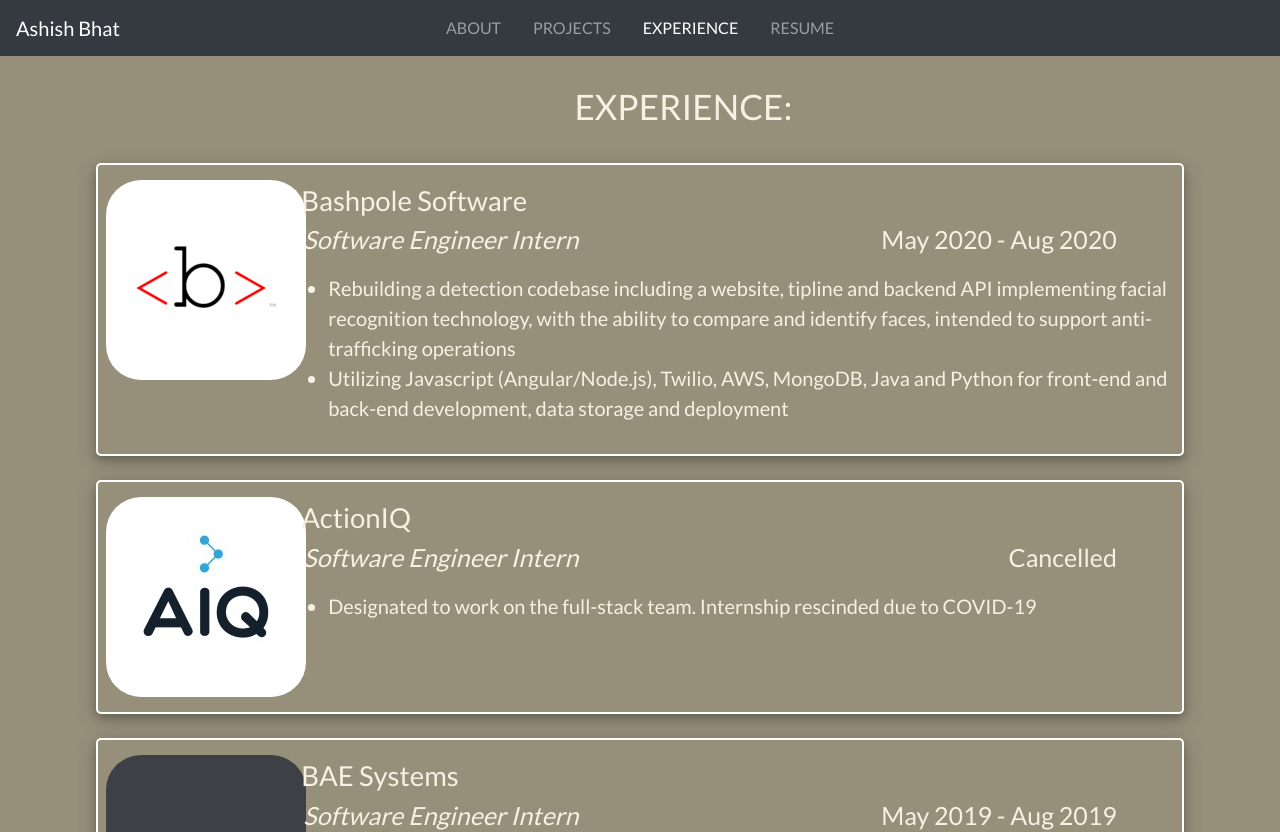
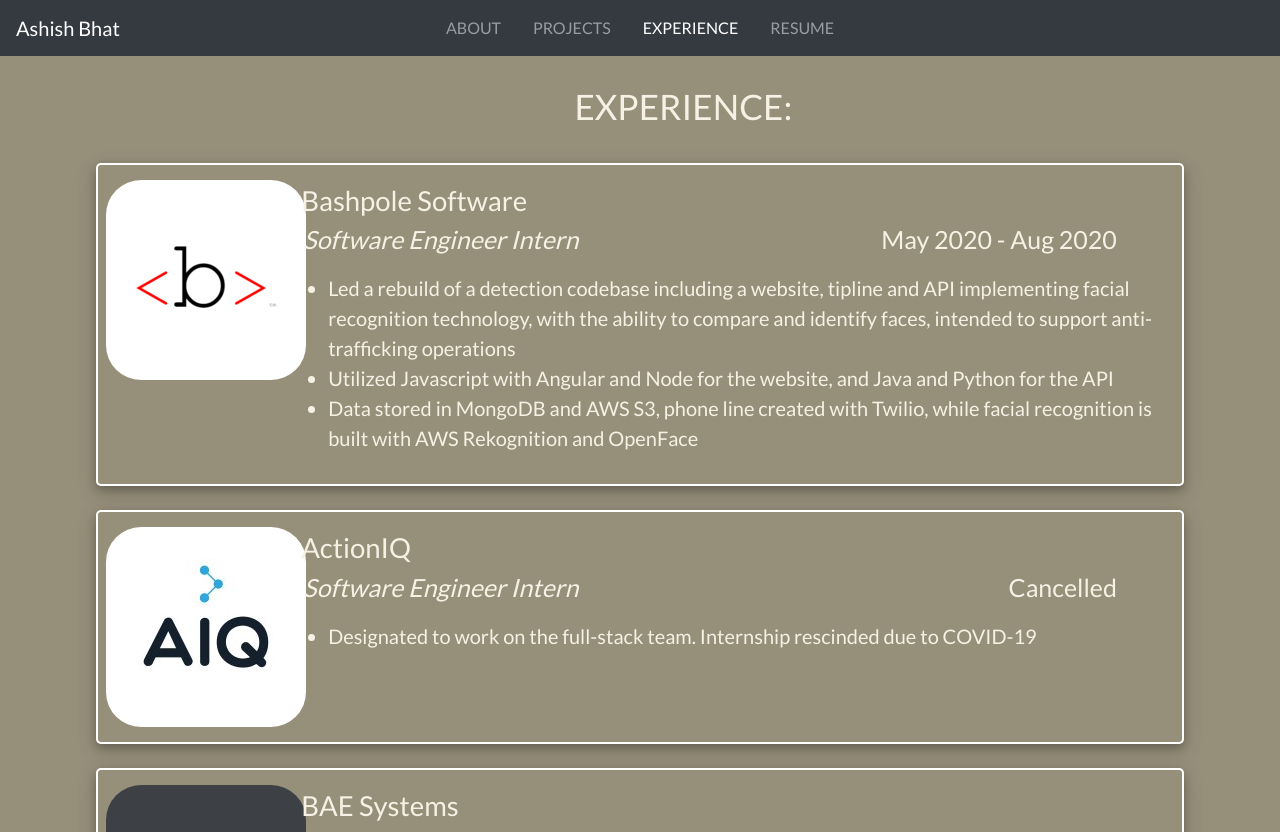
Before and after one commit to abhat99/mywebsite, a React (Create React App) app: page /experience in a window 1280 px wide. Shown: the top 832 px of the page. Built offline with nearby package versions, Linux system fonts and the light colour scheme.

Commit message:
updates on website

```diff
--- a/src/components/Experience.js
+++ b/src/components/Experience.js
@@ -39,9 +39,10 @@
     var company2 = {name: 'ActionIQ', dates:'Cancelled', img: aiq, url: 'https://www.actioniq.com/', role: 'Software Engineer Intern', bul1: company2_bul1};
 
     //Bashpole
-    var company3_bul1 = 'Rebuilding a detection codebase including a website, tipline and backend API implementing facial recognition technology, with the ability to compare and identify faces, intended to support anti-trafficking operations';
-    var company3_bul2 = 'Utilizing Javascript (Angular/Node.js), Twilio, AWS, MongoDB, Java and Python for front-end and back-end development, data storage and deployment'
-    var company3 = {name: 'Bashpole Software', dates:'May 2020 - Aug 2020', img: bp, url: 'https://bashpolesoftware.com/', role: 'Software Engineer Intern', bul1: company3_bul1, bul2: company3_bul2};
+    var company3_bul1 = 'Led a rebuild of a detection codebase including a website, tipline and API implementing facial recognition technology, with the ability to compare and identify faces, intended to support anti-trafficking operations';
+    var company3_bul2 = 'Utilized Javascript with Angular and Node for the website, and Java and Python for the API'
+    var company3_bul3 = 'Data stored in MongoDB and AWS S3, phone line created with Twilio, while facial recognition is built with AWS Rekognition and OpenFace'
+    var company3 = {name: 'Bashpole Software', dates:'May 2020 - Aug 2020', img: bp, url: 'https://bashpolesoftware.com/', role: 'Software Engineer Intern', bul1: company3_bul1, bul2: company3_bul2, bul3: company3_bul3};
 
 
 
@@ -83,6 +84,7 @@
               <ul class="row descripList-exp">
                 <li class="descrip-exp"> {this.state.companies[0].bul1} </li>
                 <li class="descrip-exp"> {this.state.companies[0].bul2} </li>
+                <li class="descrip-exp"> {this.state.companies[0].bul3} </li>
               </ul>
             </div>
           </div>
--- a/src/style/Experience.css
+++ b/src/style/Experience.css
@@ -1,7 +1,9 @@
 .Experience {
 	background-color: #968f7a;
 }
-
+a.companyName:hover {
+	color: #f5f1e4;
+}
 .exp-title {
 	color: #f5f1e4;
 	font-size: 35px;
@@ -9,6 +11,7 @@
 	margin-top: 80px;
 	margin-left: 45%;
 	padding-bottom: 30px;
+	link: #f5f1e4;
 }
 
 .section {
```
Also changed, not shown: 2 other files (tests, documents, lock files or other folders).
